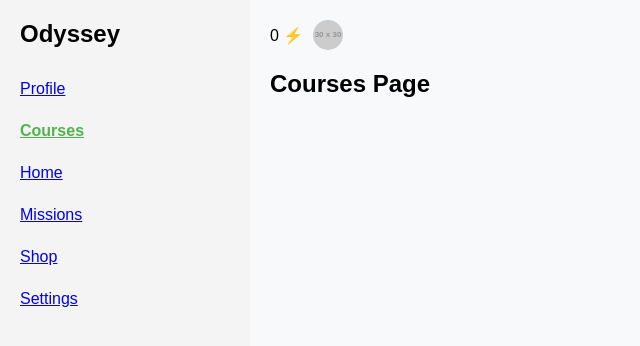
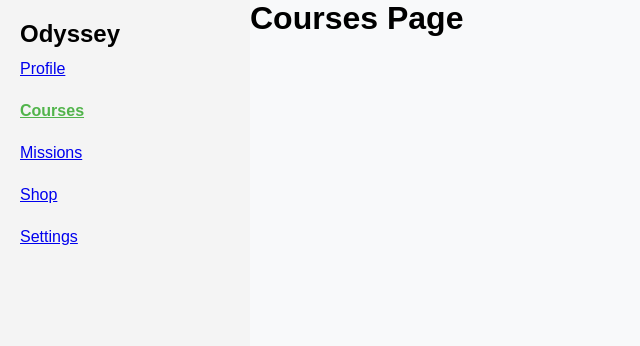
Before and after one commit to s4rra/0dyssey, a React (Vite) app: page /courses in a window 1280 px wide. Shown: the top 346 px of the page, without its empty margins (0-640 px from the left). Built offline with nearby package versions, Linux system fonts and the light colour scheme.

Commit message:
barebones

```diff
--- a/src/App.jsx
+++ b/src/App.jsx
@@ -12,12 +12,12 @@ function App() {
     <Router>
       <div className="App">
         <Routes>
-          <Route path="/" element={<Page><Dashboard /></Page>} />
-          <Route path="/Profile" element={<Page><Profile /></Page>} />
-          <Route path="/Courses" element={<Page><Courses /></Page>} />
-          <Route path="/Missions" element={<Page><Missions /></Page>} />
-          <Route path="/Shop" element={<Page><Shop /></Page>} />
-          <Route path="/Settings" element={<Page><Settings /></Page>} />
+          <Route path="/dashboard" element={<Page><Dashboard /></Page>} />
+          <Route path="/profile" element={<Page><Profile /></Page>} />
+          <Route path="/courses" element={<Page><Courses /></Page>} />
+          <Route path="/missions" element={<Page><Missions /></Page>} />
+          <Route path="/shop" element={<Page><Shop /></Page>} />
+          <Route path="/settings" element={<Page><Settings /></Page>} />
         </Routes>
       </div>
     </Router>
--- a/src/components/Dashboard.jsx
+++ b/src/components/Dashboard.jsx
@@ -1,15 +1,15 @@
-import Page from './Page';
-
 function Dashboard() {
   return (
-    <Page>
+    <main className="main-content">
+      <section className="dashboard-content">
         <div className="cards-container">
           <div className="card blank">Daily Goal</div>
           <div className="card blank">Course Progress</div>
           <div className="card blank">October 2024</div>
           <div className="weekly-overview card blank">Weekly Overview</div>
         </div>
-    </Page>
+      </section>
+    </main>
   );
 }
 
--- a/src/components/Page.jsx
+++ b/src/components/Page.jsx
@@ -6,7 +6,9 @@ function Page({ children }) {
   return (
     <div className="dashboard">
       <aside className="sidebar">
-        <h2 className="logo">Odyssey</h2>
+        <NavLink to="/" className="logo">
+          Odyssey
+        </NavLink>
         <nav>
           <ul>
             <li>
@@ -14,9 +16,6 @@ function Page({ children }) {
             </li>
             <li>
               <NavLink to="/courses" className={({ isActive }) => isActive ? "active" : ""}>Courses</NavLink>
-            </li>
-            <li>
-              <NavLink to="/" end className={({ isActive }) => isActive ? "active" : ""}>Home</NavLink>
             </li>
             <li>
               <NavLink to="/missions" className={({ isActive }) => isActive ? "active" : ""}>Missions</NavLink>
@@ -30,21 +29,7 @@ function Page({ children }) {
           </ul>
         </nav>
       </aside>
-      <main className="main-content">
-        <header className="header">
-          <div className="profile">
-            <span>0 ⚡</span>
-            <img
-              src="https://via.placeholder.com/30"
-              alt="profile"
-              className="avatar"
-            />
-          </div>
-        </header>
-        <section className="dashboard-content">
-          {children}
-        </section>
-      </main>
+      {children}
     </div>
   );
 }
--- a/src/css/page.css
+++ b/src/css/page.css
@@ -31,7 +31,12 @@
   .logo {
     font-size: 24px;
     font-weight: bold;
-    margin-bottom: 20px;
+    color: #000;
+    text-decoration: none;
+  }
+
+  .logo:hover {
+    text-decoration: underline;
   }
 
   .sidebar ul {
```
Lines whose indentation alone changed are shown as unchanged.
